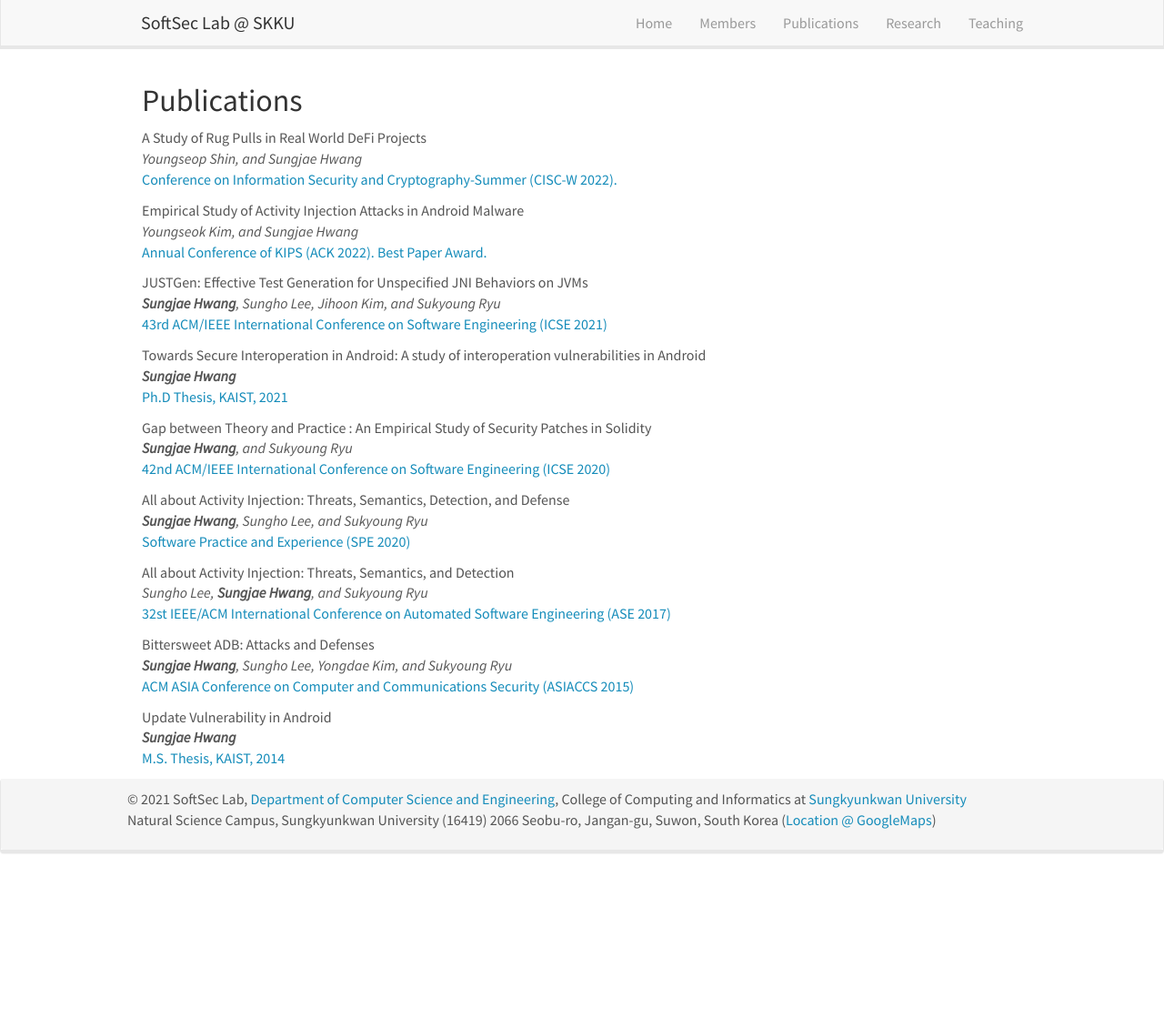
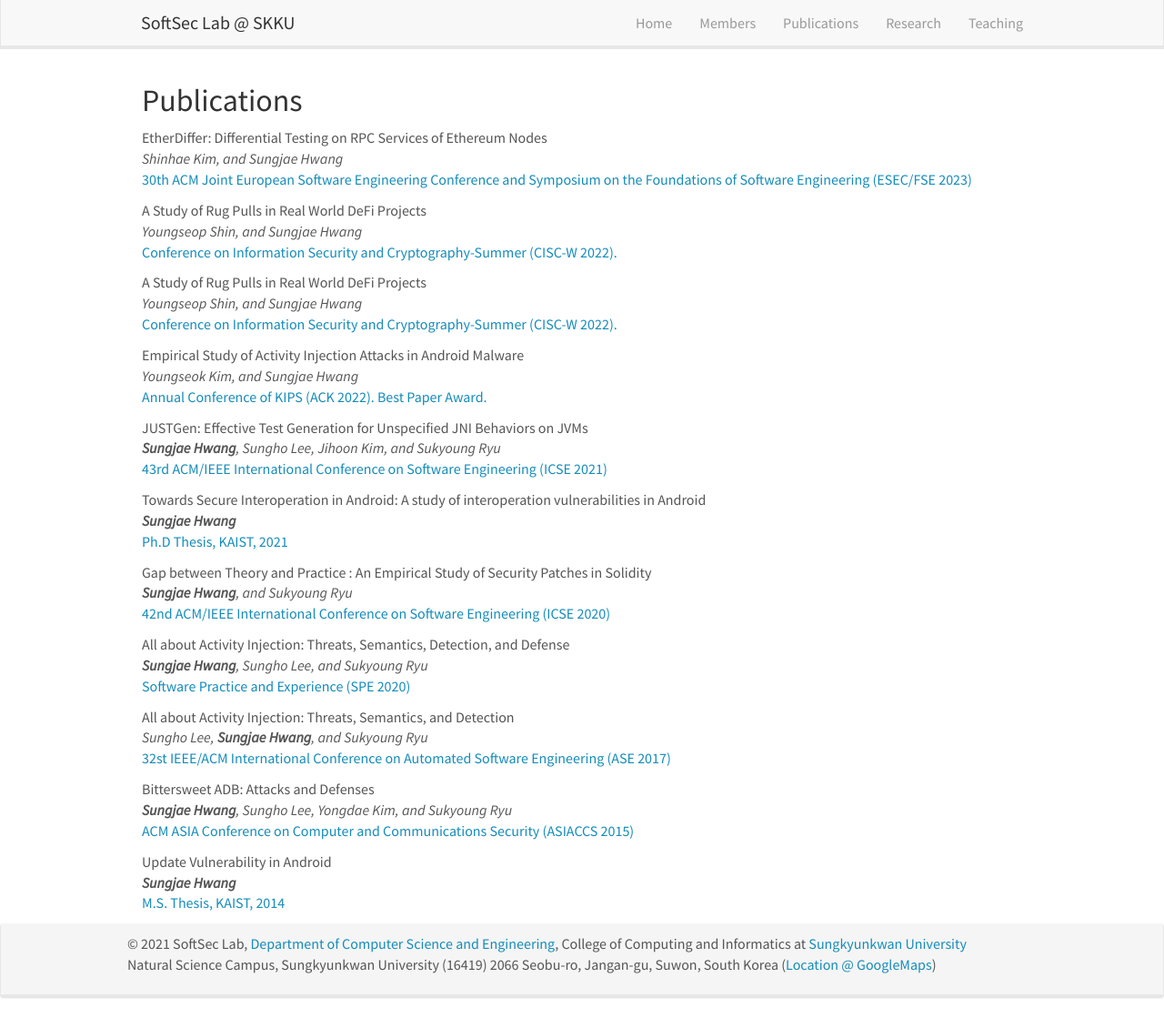
Before and after one commit to softsec-lab/softsec-lab.github.io, a Jekyll site: the page built from _pages/publications.md, in a window 1280 px wide and 1119 px high. Shown: the whole window at 91% size. Built offline with Jekyll 4.4.1, drawn with Linux system fonts in a browser that asks for light colours; nearby versions of some CDN libraries.

Commit message:
updated papr

```diff
--- a/_data/news.yml
+++ b/_data/news.yml
@@ -1,3 +1,6 @@
+- date: May. 10, 2023
+  headline: "The paper, EtherDiffer: Differential Testing on RPC Services of Ethereum Nodes, has been accepted to ESEC/FSE 2023 (Top-Conference in SE)"
+
 - date: Mar. 01, 2023
   headline: "Junehyung Kim joined our lab. Welcome!"
 
--- a/_data/publist.yml
+++ b/_data/publist.yml
@@ -1,3 +1,20 @@
+
+- title: "EtherDiffer: Differential Testing on RPC Services of Ethereum Nodes"
+  authors: Shinhae Kim, and Sungjae Hwang
+  link:
+    url:
+    display: 30th ACM Joint European Software Engineering Conference and Symposium on the Foundations of Software Engineering (ESEC/FSE 2023)
+  highlight: 1
+  news2:
+
+
+- title: "A Study of Rug Pulls in Real World DeFi Projects"
+  authors: Youngseop Shin, and Sungjae Hwang
+  link:
+    url:
+    display: Conference on Information Security and Cryptography-Summer (CISC-W 2022).
+  highlight: 1
+  news2:
 
 - title: "A Study of Rug Pulls in Real World DeFi Projects"
   authors: Youngseop Shin, and Sungjae Hwang
```
